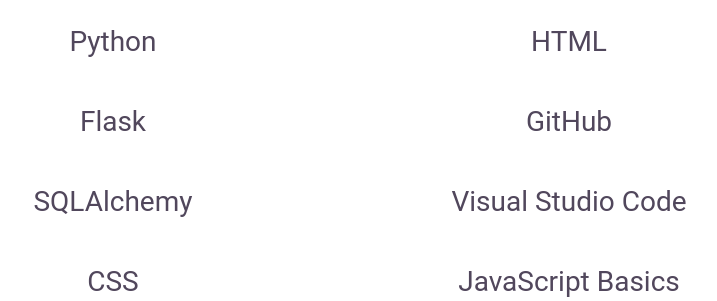
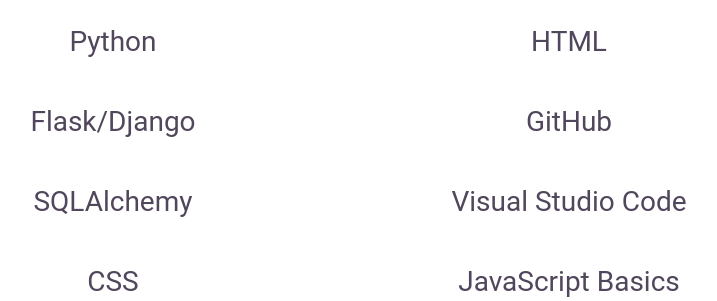
Before and after one commit to Victorjaglen/python-sqlalchemy-portfolio-master, a Flask app: page / in a window 1280 px wide. Shown: the part 1609-1910 px from the top of the page, without its empty margins (299-1016 px from the left). Run offline with Flask 3, Linux system fonts and the light colour scheme.

Commit message:
Latest Updates

```diff
--- a/templates/index.html
+++ b/templates/index.html
@@ -22,7 +22,7 @@
     <h2>Skills</h2>
     <ul>
         <li>Python</li>
-        <li>Flask</li>
+        <li>Flask/Django</li>
         <li>SQLAlchemy</li>
         <li>CSS</li>
         <li>HTML</li>
```
